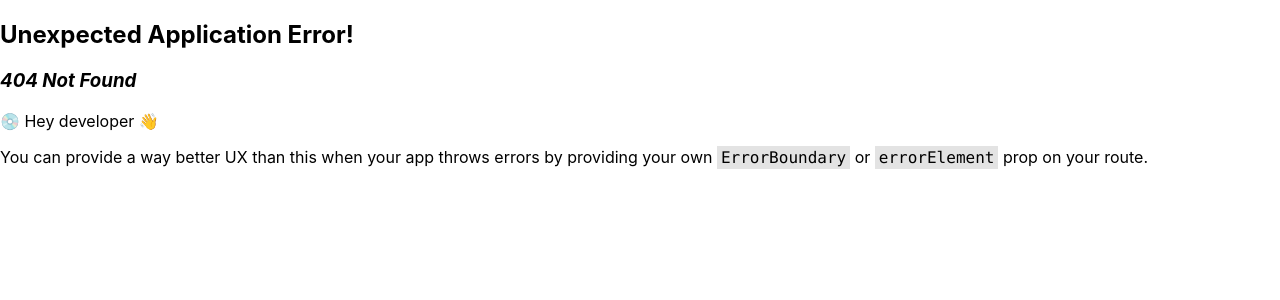
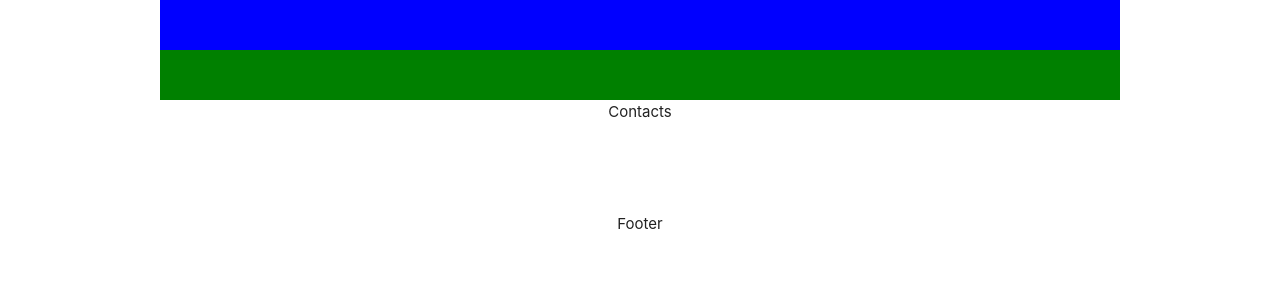
Before and after one commit to NicolaL95/tournament-of-power-r-l, a React (Create React App) app: page /contacts in a window 1280 px wide. Before the commit this address had no page. Shown: the top 300 px of the page. Built offline with nearby package versions, Linux system fonts and the light colour scheme.

Commit message:
Adding routing

```diff
--- a/public/index.html
+++ b/public/index.html
@@ -3,6 +3,7 @@
   <head>
     <meta charset="utf-8" />
     <link rel="icon" href="%PUBLIC_URL%/favicon.ico" />
+    <link rel="stylesheet" href="https://cdnjs.cloudflare.com/ajax/libs/skeleton/2.0.4/skeleton.min.css">
     <meta name="viewport" content="width=device-width, initial-scale=1" />
     <meta name="theme-color" content="#000000" />
     <meta
--- a/src/components/Header.jsx
+++ b/src/components/Header.jsx
@@ -1,6 +1,12 @@
 const Header = () =>{
 return(
-    <header style={{display: "flex", justifyContent:"center",alignItems:"center",height: '200px',width:'100%'}}>Header</header>
+    <header className='container' style={{backgroundColor: 'red'}}>
+        <div className="row">
+            <div style={{backgroundColor: 'blue', height: '50px'}}></div>
+            <div style={{backgroundColor: 'green', height: '50px'}}></div>
+        </div>
+    </header>
+
 )
 }
 
--- a/src/index.js
+++ b/src/index.js
@@ -5,6 +5,8 @@ import App from './App/App';
 import reportWebVitals from './reportWebVitals';
 import Homepage from './views/Homepage/Homepage';
 import Characters from './views/Characters/Characters';
+import Contacts from './views/Contacts/Contacts';
+import Timeline from './views/Timeline/Timeline';
 import DefaultChildComponent from './components/DefaultChildComponent'
 
 import {
@@ -26,7 +28,10 @@ const router = createBrowserRouter(
       <Route index element={<Homepage />} />
       <Route path="characters" element={<DefaultChildComponent/>}>
         <Route index element={<Characters />} />
+        <Route path=":id" element={<>id</>} />
       </Route>
+      <Route path="contacts" element={<Contacts />} />
+      <Route path="timeline" element={<Timeline />} />
     </Route>
   )
 );
--- /dev/null
+++ b/src/views/Contacts/Contacts.jsx
@@ -0,0 +1,7 @@
+import React from 'react'
+
+export default function Contacts() {
+  return (
+    <div>Contacts</div>
+  )
+}
--- /dev/null
+++ b/src/views/Timeline/Timeline.jsx
@@ -0,0 +1,7 @@
+import React from 'react'
+
+export default function Timeline() {
+  return (
+    <div>Timeline</div>
+  )
+}
```
